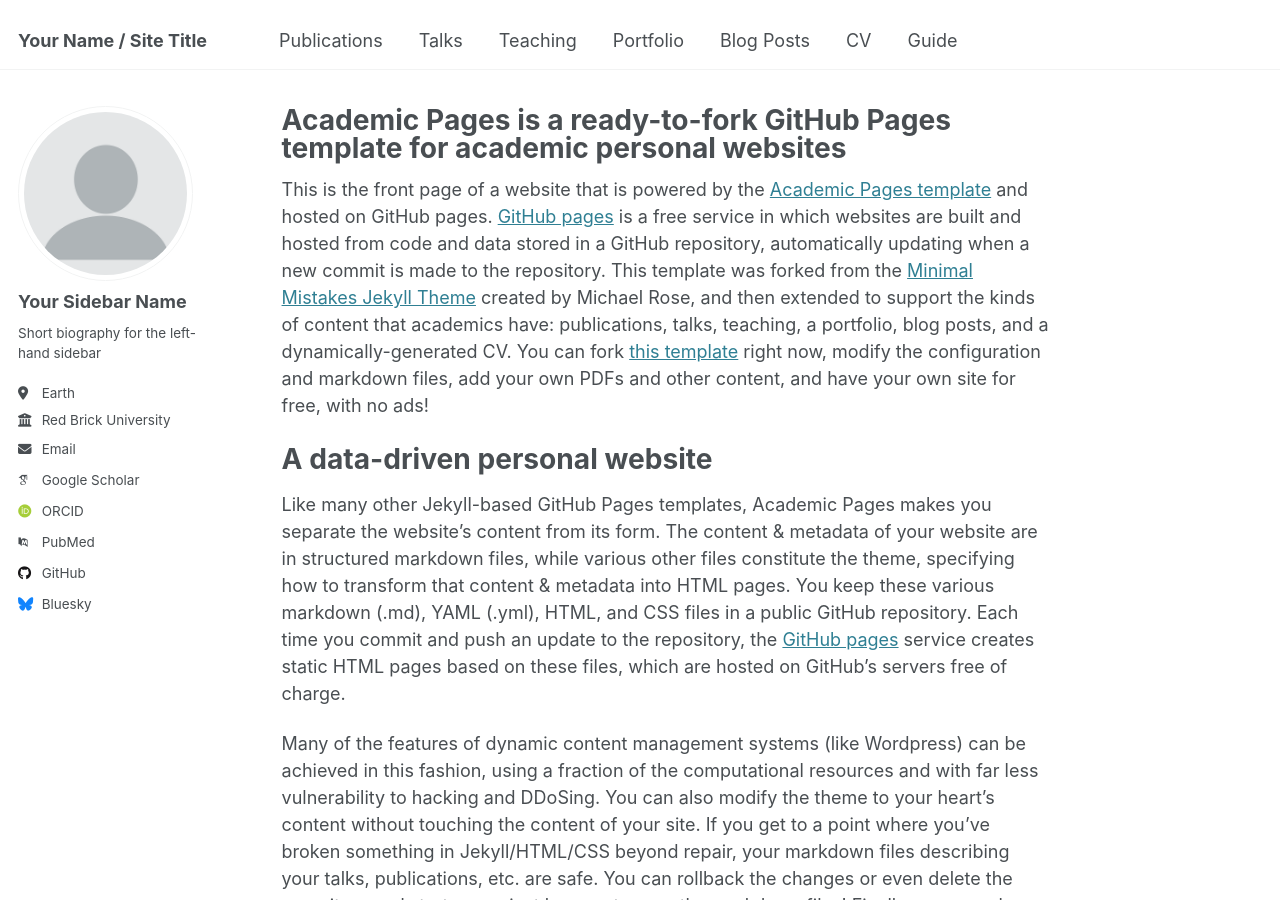
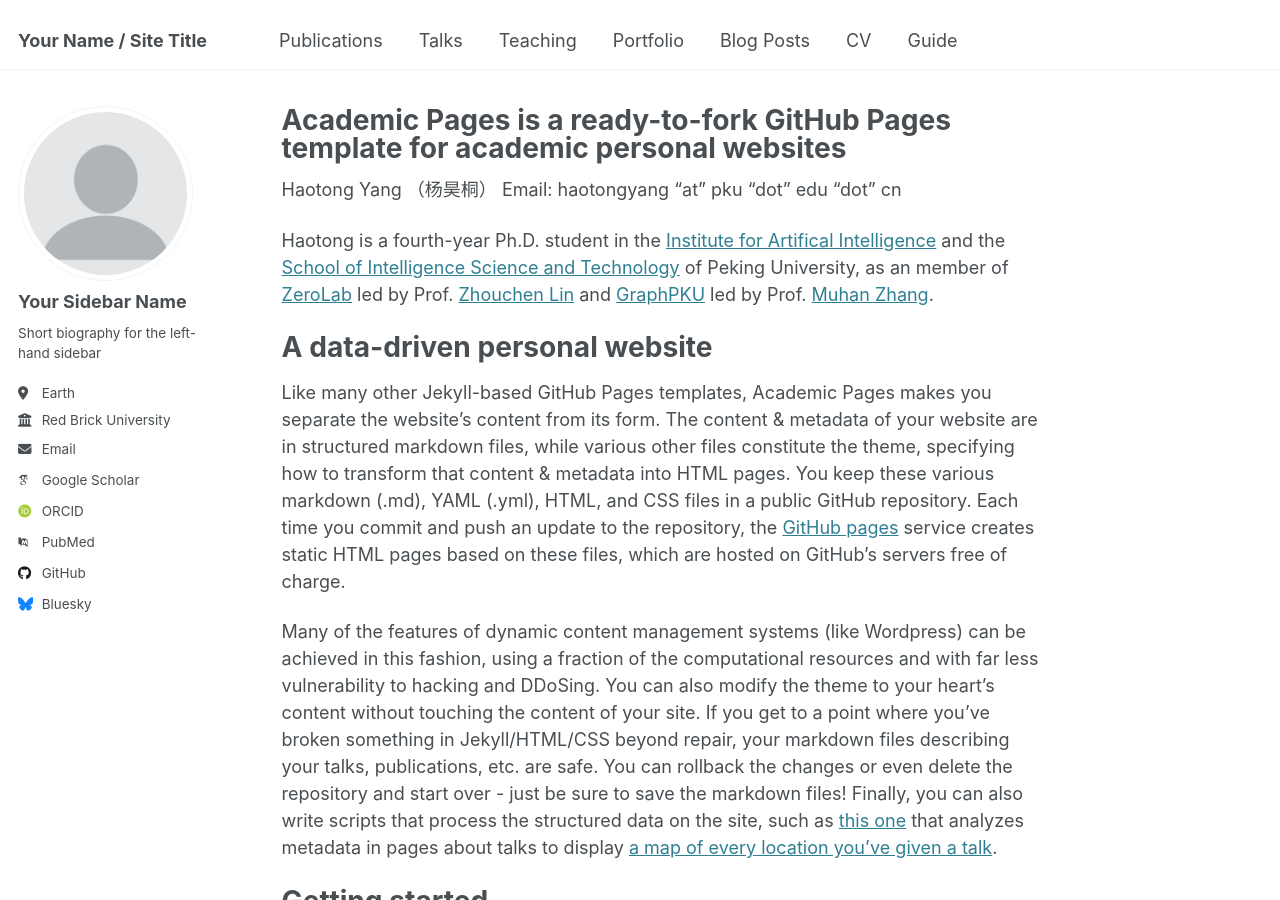
Before and after one commit to haotong-yang/haotong-yang.github.io, a Jekyll site: the page built from _pages/about.md, in a window 1280 px wide and 900 px high. Built offline with Jekyll 4.4.1, drawn with Linux system fonts in a browser that asks for light colours; some web fonts are replaced.

Commit message:
Update about.md

```diff
--- a/_pages/about.md
+++ b/_pages/about.md
@@ -7,7 +7,11 @@ redirect_from:
   - /about.html
 ---
 
-This is the front page of a website that is powered by the [Academic Pages template](https://github.com/academicpages/academicpages.github.io) and hosted on GitHub pages. [GitHub pages](https://pages.github.com) is a free service in which websites are built and hosted from code and data stored in a GitHub repository, automatically updating when a new commit is made to the repository. This template was forked from the [Minimal Mistakes Jekyll Theme](https://mmistakes.github.io/minimal-mistakes/) created by Michael Rose, and then extended to support the kinds of content that academics have: publications, talks, teaching, a portfolio, blog posts, and a dynamically-generated CV. You can fork [this template](https://github.com/academicpages/academicpages.github.io) right now, modify the configuration and markdown files, add your own PDFs and other content, and have your own site for free, with no ads!
+Haotong Yang （杨昊桐）
+Email: haotongyang "at" pku "dot" edu "dot" cn
+
+
+Haotong is a fourth-year Ph.D. student in the [Institute for Artifical Intelligence](https://www.ai.pku.edu.cn/) and the [School of Intelligence Science and Technology](https://www.cis.pku.edu.cn/) of Peking University, as an member of [ZeroLab](https://zero-lab-pku.github.io/) led by Prof. [Zhouchen Lin](https://zhouchenlin.github.io/) and [GraphPKU](https://www.graphpku.cn/) led by Prof. [Muhan Zhang](https://muhanzhang.github.io/).
 
 A data-driven personal website
 ======
```
